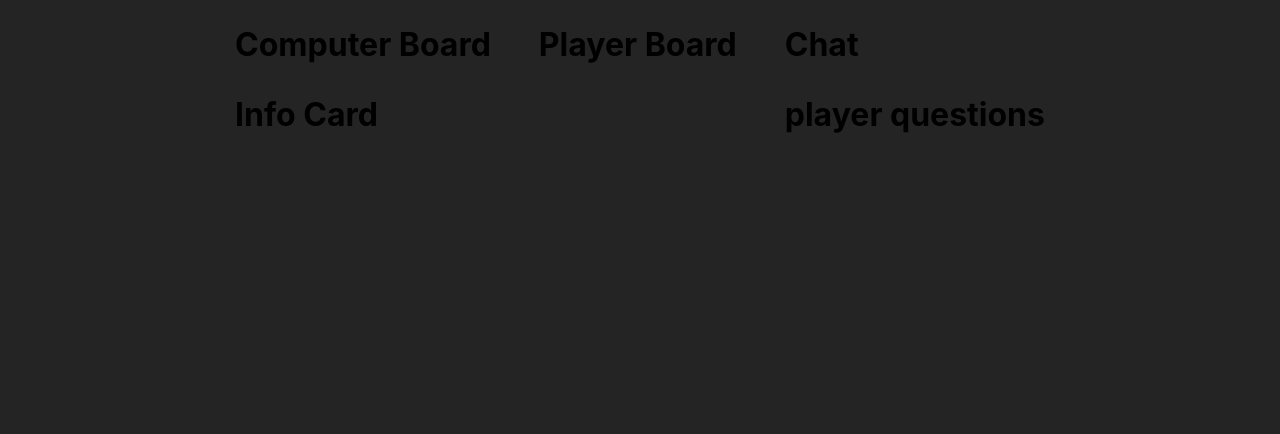
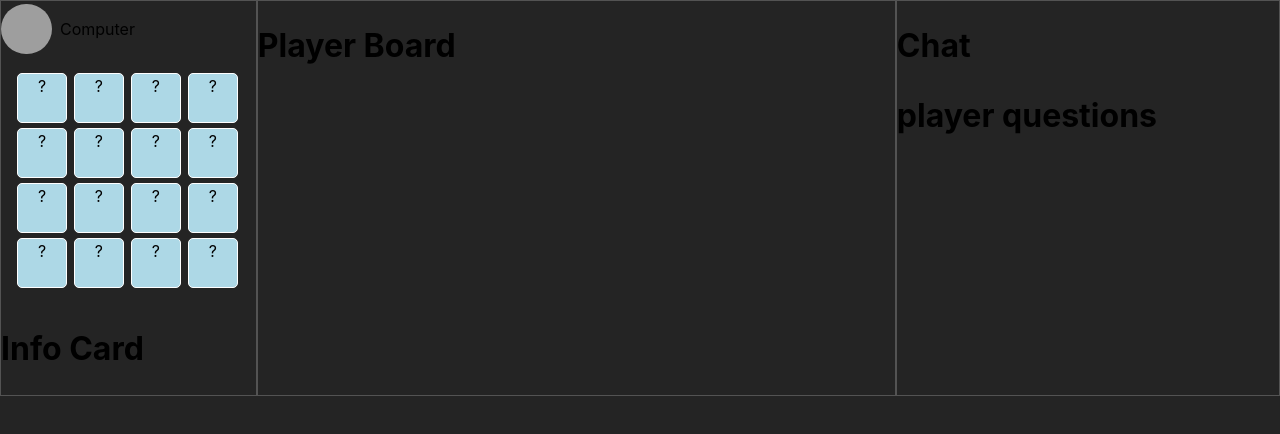
Before and after one commit to mo7amedgisimelsied/Mashaheer-Game, a React (Vite) app: page / in a window 1280 px wide. Shown: the top 434 px of the page. Built offline with nearby package versions, Linux system fonts and the light colour scheme; grey boxes are pictures that could not be loaded.

Commit message:
computer's board added

```diff
--- a/src/Components/ComputerBoard.jsx
+++ b/src/Components/ComputerBoard.jsx
@@ -1,6 +1,20 @@
 function ComputerBoard(){
+    const chars =   Array(16).fill("?");
     return (
-        <h1>Computer Board</h1>
+        <>
+            <div style={{display: "flex",alignItems: "center",gap: "0.5rem"}}>
+            <img src="https://picsum.photos/30/30" className="computer-profile"/>
+            <p>Computer</p>
+            </div>
+
+            <div className="board">
+            {
+                chars.map(char => <div className="char-card">
+                    {char}
+                </div>)
+            }
+            </div>
+        </>
     )
 }
 
--- a/src/index.css
+++ b/src/index.css
@@ -13,12 +13,43 @@
 
 body {
   margin: 0;
-  display: flex;
-  justify-content: center;
-  place-items: center;
 }
 .game--container{
   display: flex;
-  justify-content: space-around;
-  gap: 3rem;
+  justify-content: space-between;
 }
+.left--bar,.player--board, .right--bar{
+border: 1px solid rgb(83, 83, 83);
+}
+.left--bar{
+  width: 20%;
+}
+
+.player--board{
+  width: 50%;
+}
+
+.right--bar{
+  width: 30%;
+}
+
+.computer-profile{
+  border-radius: 50%;
+  width: 20%;
+}
+
+.board{
+  display: grid;
+  grid-template-columns: repeat(auto-fit, minMax(3rem, 1fr));
+  padding: 1rem;
+  gap: 5px;
+}
+
+.char-card{
+  width: 3rem;
+  height: 3rem;
+  background-color: lightblue;
+  text-align: center;
+  border: 1px solid white;
+  border-radius: 5px;
+}
```
